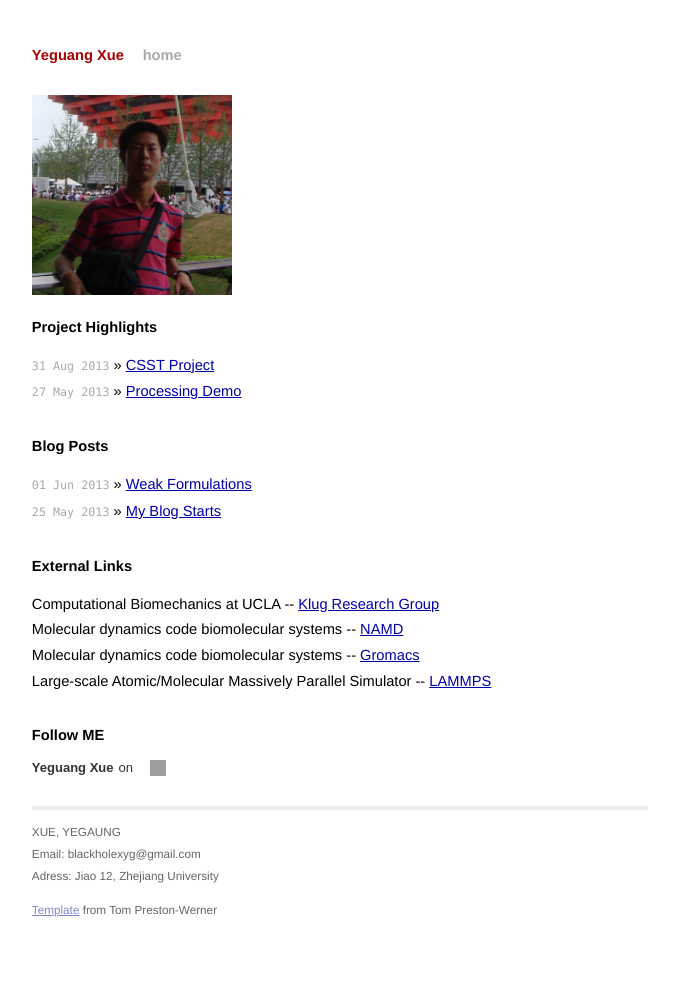
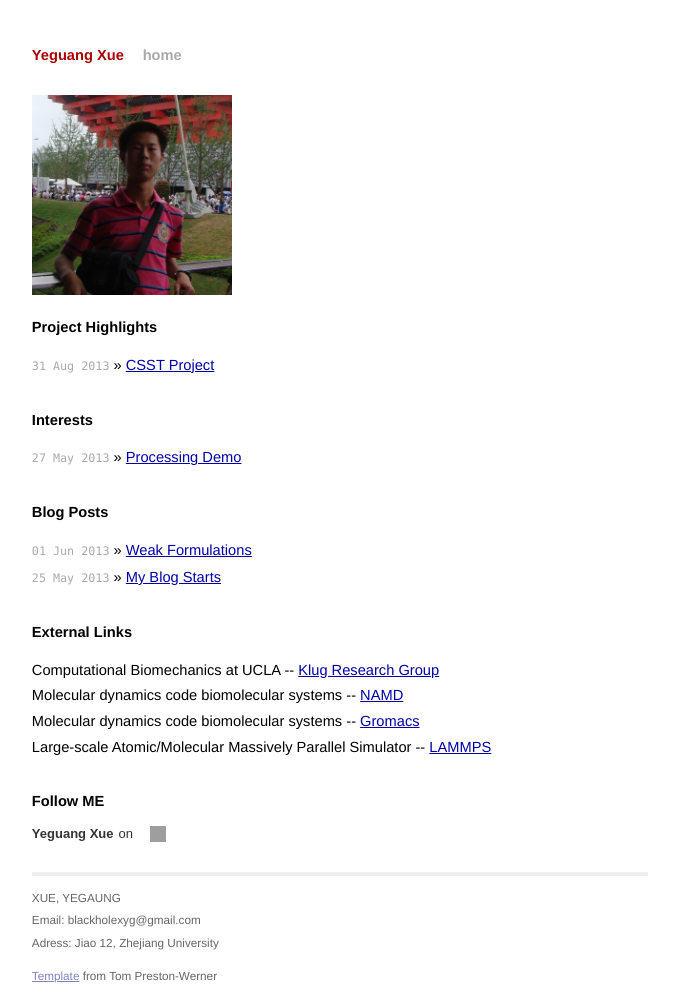
Before and after one commit to yeguang-xue/yeguang-xue.github.io, a Jekyll site: the page built from index.html, in a window 1280 px wide. Shown: the whole page, without its empty margins (300-979 px from the left). Built offline with Jekyll 4.4.1, drawn with Linux system fonts in a browser that asks for light colours; Markdown is read by kramdown in place of the engine named in the settings; before the commit the page ends 944 px from its top, so only the background shows below that; grey boxes are pictures that could not be loaded.

Commit message:
add interests

```diff
--- a/index.html
+++ b/index.html
@@ -16,7 +16,11 @@ title: Yeguang Xue's Page
   <h1>Project Highlights</h1>
   <ul class="posts">
 	<li><span>31 Aug 2013</span> &raquo; <a href="/highlights/csst.html">CSST Project</a></li>
-	<li><span>27 May 2013</span> &raquo; <a href="/highlights/processing.html">Processing Demo</a></li>
+  </ul>
+
+  <h1>Interests</h1>
+  <ul class="posts">
+	<li><span>27 May 2013</span> &raquo; <a href="/interests/processing_demo.html">Processing Demo</a></li>
   </ul>
 
   <h1>Blog Posts</h1>
```
Also changed, not shown: interests/processing_demo.html (renamed from highlights/processing.html).
